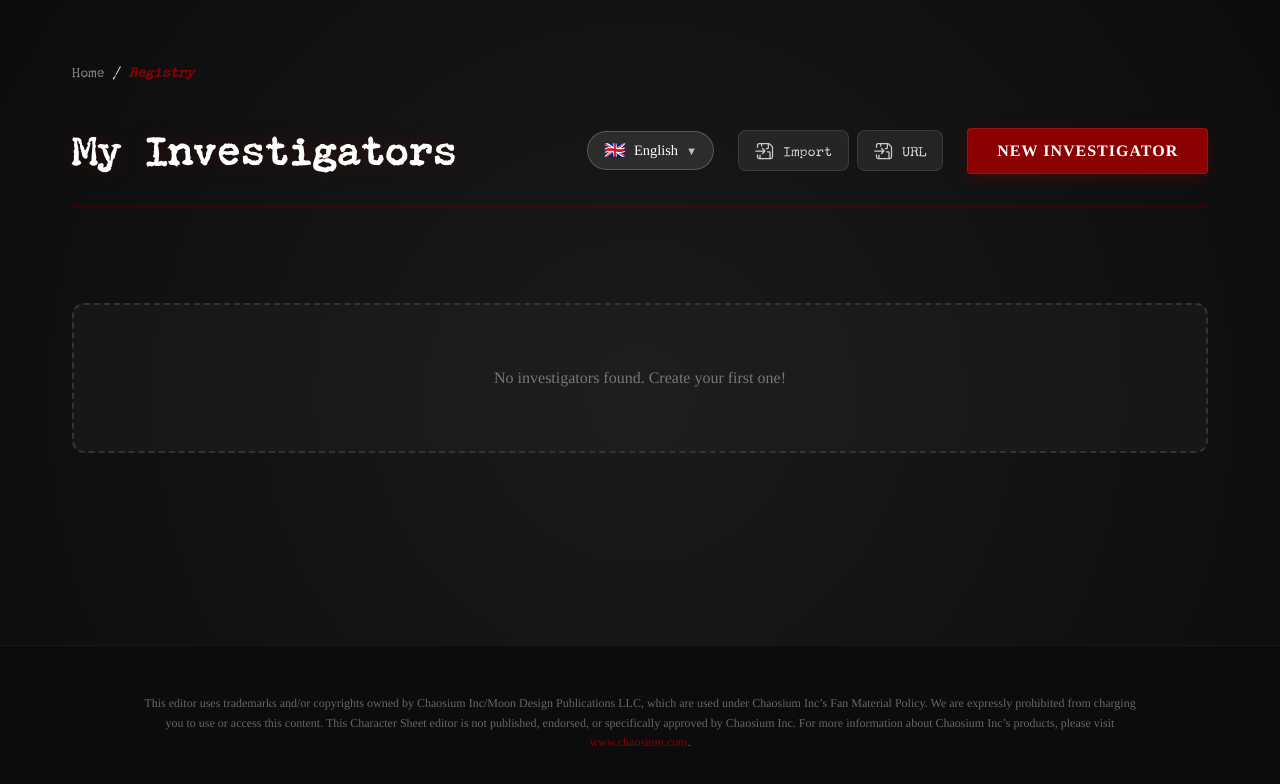
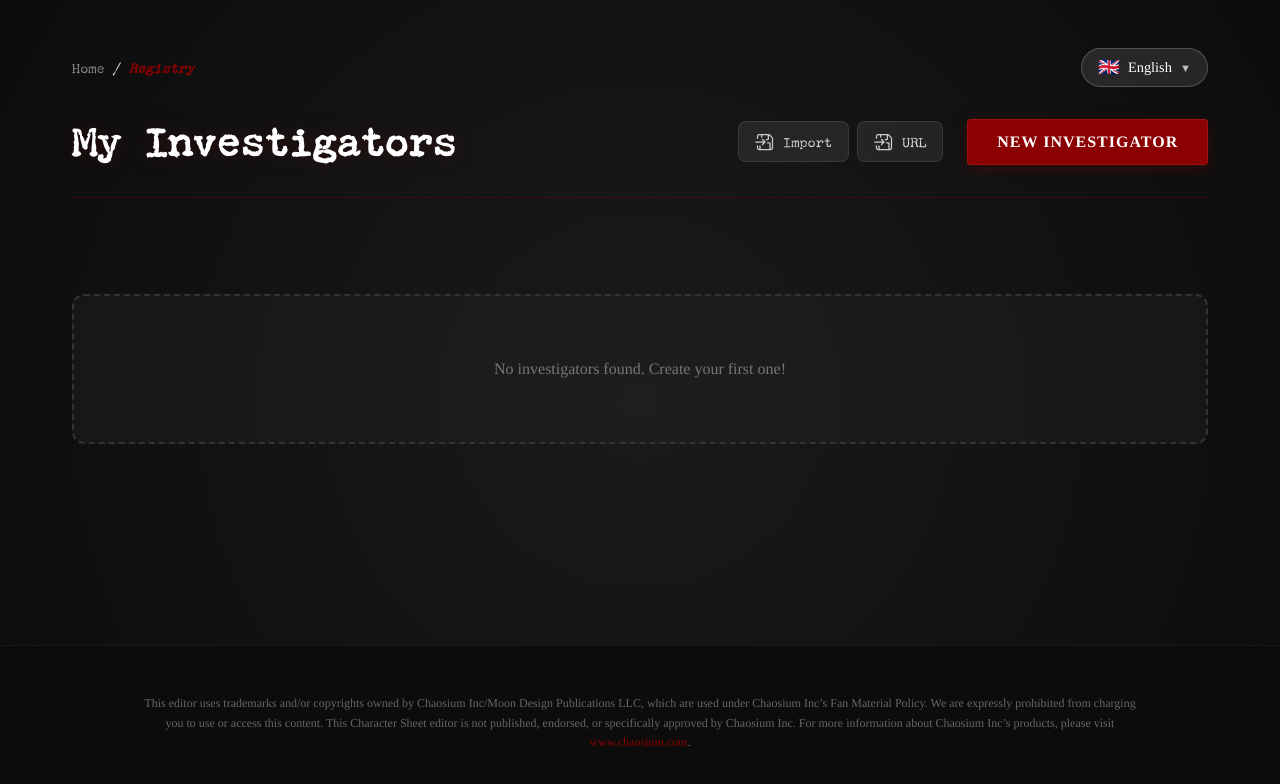
Before and after one commit to ecyrbe/cthulhu-editor, a React (Vite) app: page /#/registry in a window 1280 px wide. Shown: the top 784 px of the page. Built offline with nearby package versions, Linux system fonts and the light colour scheme.

Commit message:
feat: update breadcrumb layout and styling in RegistryPage for improved navigation

```diff
--- a/src/pages/EditorPage.css
+++ b/src/pages/EditorPage.css
@@ -14,15 +14,15 @@
 }
 
 .editor-nav.breadcrumb {
+  justify-content: flex-start;
   padding: 0.8rem 1.5rem;
   background: #0c0c0c;
-  border-bottom: 1px solid #333;
+  border-bottom: 1px solid rgba(139, 0, 0, 0.3);
   font-size: 0.85rem;
   color: #666;
   display: flex;
   gap: 0.5rem;
   align-items: center;
-  position: -webkit-sticky;
   position: sticky;
   top: 0;
   z-index: 1100;
@@ -112,7 +112,7 @@
   color: #666;
   letter-spacing: 1px;
   font-weight: bold;
-  border-bottom: 1px solid #333;
+  border-bottom: 1px solid rgba(139, 0, 0, 0.3);
   padding-bottom: 0.3rem;
   margin-bottom: 0.2rem;
 }
@@ -225,6 +225,7 @@
   }
 
   .editor-nav.breadcrumb {
+    justify-content: center;
     padding: 0.5rem 1rem;
     font-size: 0.75rem;
     margin-bottom: 0 !important;
--- a/src/pages/RegistryPage.css
+++ b/src/pages/RegistryPage.css
@@ -17,6 +17,14 @@
   width: 100%;
 }
 
+header {
+  display: flex;
+  justify-content: space-between;
+  align-items: center;
+  flex-direction: row;
+  margin-bottom: 2rem;
+}
+
 .registry-sticky-top {
   position: -webkit-sticky;
   position: sticky;
@@ -30,8 +38,6 @@
 }
 
 .breadcrumb {
-  padding: 1rem 0;
-  margin-bottom: 2rem;
   font-size: 0.85rem;
   display: flex;
   gap: 0.5rem;
@@ -288,8 +294,7 @@
   }
 
   .breadcrumb {
-    justify-content: center;
-    margin-bottom: 1.5rem;
+    justify-content: flex-start;
   }
 
   .investigator-list {
--- a/src/pages/RegistryPage.tsx
+++ b/src/pages/RegistryPage.tsx
@@ -176,15 +176,17 @@ const RegistryPage: React.FC = () => {
       <Toaster position="bottom-right" />
       <div className="registry-page">
         <div className="registry-sticky-top">
-          <header className="breadcrumb">
-            <Link to="/">{t("home", "Home")}</Link> /{" "}
-            <span>{t("registry", "Registry")}</span>
+          <header className="registry-page-header">
+            <div className="breadcrumb">
+              <Link to="/">{t("home", "Home")}</Link> /{" "}
+              <span>{t("registry", "Registry")}</span>
+            </div>
+            <LanguageSelector align="left" />
           </header>
 
           <div className="registry-header">
             <h1>{t("my_investigators", "My Investigators")}</h1>
             <div className="header-actions">
-              <LanguageSelector align="left" />
               <div className="file-actions">
                 <label className="import-btn-label" title={t("import")}>
                   <img src={importIcon} alt="" width="20" height="20" />
```
